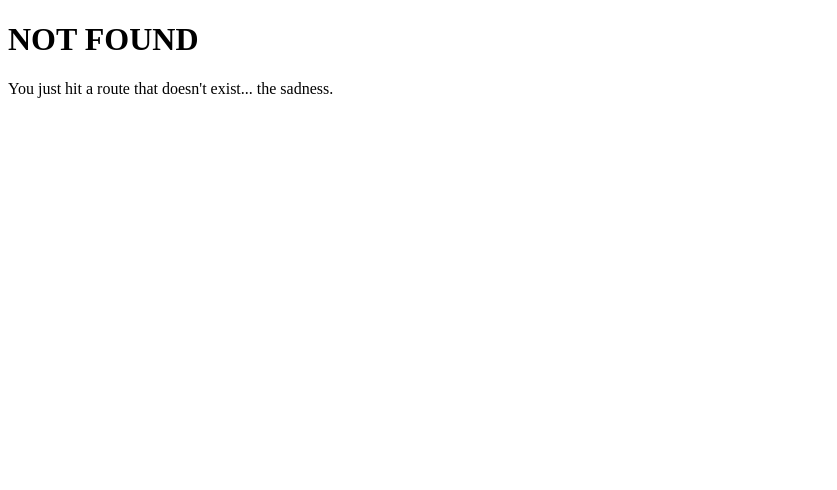
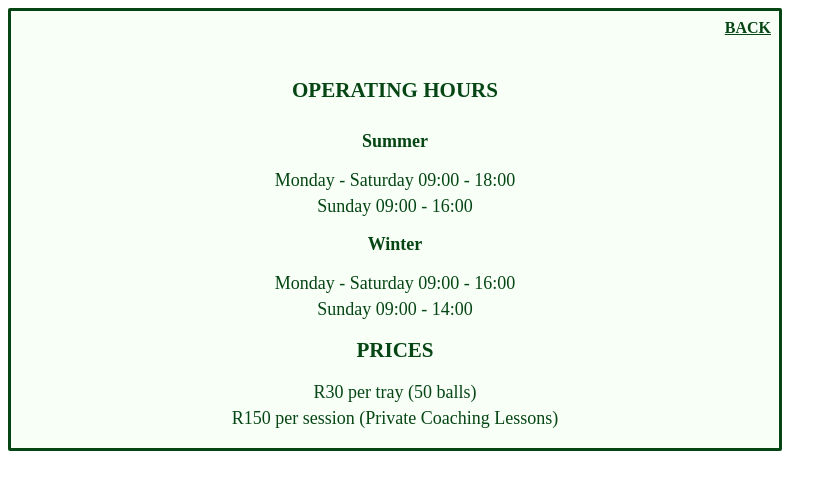
Before and after one commit to euan-gwd/port-alfred-driving-range, a Gatsby site: page /contact in a window 1280 px wide. Before the commit this address had no page. Shown: the whole page, without its empty margins (0-837 px from the left). Built offline with nearby package versions, Linux system fonts and the light colour scheme; Gatsby itself is replaced by a stand-in of ours.

Commit message:
init branch

```diff
--- /dev/null
+++ b/src/pages/contact.js
@@ -0,0 +1,82 @@
+import React from "react";
+import Link from "gatsby-link";
+import styled from "react-emotion";
+
+const ContactPage = () => (
+  <Container>
+    <NavBar>
+      <NavLink to="/">back</NavLink>
+    </NavBar>
+    <Content>
+      <article>
+        <h3>Operating Hours</h3>
+        <h4>Summer</h4>
+        <p>
+          Monday - Saturday <span>09:00 - 18:00</span>
+        </p>
+        <p>
+          Sunday <span>09:00 - 16:00</span>
+        </p>
+      </article>
+      <article>
+        <h4>Winter</h4>
+        <p>
+          Monday - Saturday <span>09:00 - 16:00</span>
+        </p>
+        <p>
+          Sunday <span>09:00 - 14:00</span>
+        </p>
+      </article>
+      <article>
+        <h3>Prices</h3>
+        <p>R30 per tray (50 balls)</p>
+        <p>R150 per session (Private Coaching Lessons) </p>
+      </article>
+    </Content>
+  </Container>
+);
+
+export default ContactPage;
+
+const Container = styled.div`
+  padding: 0;
+  min-width: 320px;
+  width: 60vw;
+  display: grid;
+  color: #064614;
+  background-color: #f0fff085;
+  border: 3px solid #064614;
+  border-radius: 2px;
+  font: 18px "'Georgia Bold', Times, serif";
+`;
+
+const Content = styled.section`
+  text-align: center;
+  margin: 0;
+  padding: 0.5rem;
+
+  h3 {
+    padding: 0.25rem 0;
+    text-transform: uppercase;
+  }
+
+  p {
+    line-height: 0.5rem;
+  }
+`;
+
+const NavBar = styled.nav`
+  display: grid;
+`;
+
+const NavLink = styled(Link)`
+  text-align: right;
+  color: #064614;
+  font: bold 16px "'Georgia Bold', Times, serif";
+  text-transform: uppercase;
+  padding: 0.5rem;
+
+  :hover {
+    color: #678c68;
+  }
+`;
--- a/src/pages/index.js
+++ b/src/pages/index.js
@@ -23,7 +23,7 @@ const IndexPage = () => (
     </Intro>
     <NavBar>
       <NavLink to="/services/">Services</NavLink>
-      <NavLink to="/page-2/">Contact</NavLink>
+      <NavLink to="/contact/">Contact</NavLink>
     </NavBar>
   </Container>
 );
--- a/src/pages/page-2.js
+++ /dev/null
@@ -1,12 +0,0 @@
-import React from "react";
-import Link from "gatsby-link";
-
-const SecondPage = () => (
-  <div>
-    <h1>Hi from the second page</h1>
-    <p>Welcome to page 2</p>
-    <Link to="/">Go back to the homepage</Link>
-  </div>
-);
-
-export default SecondPage;
```
